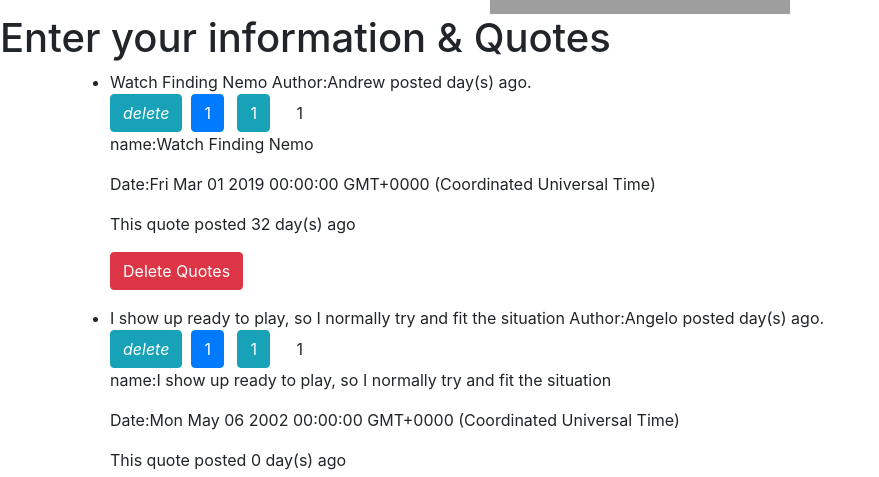
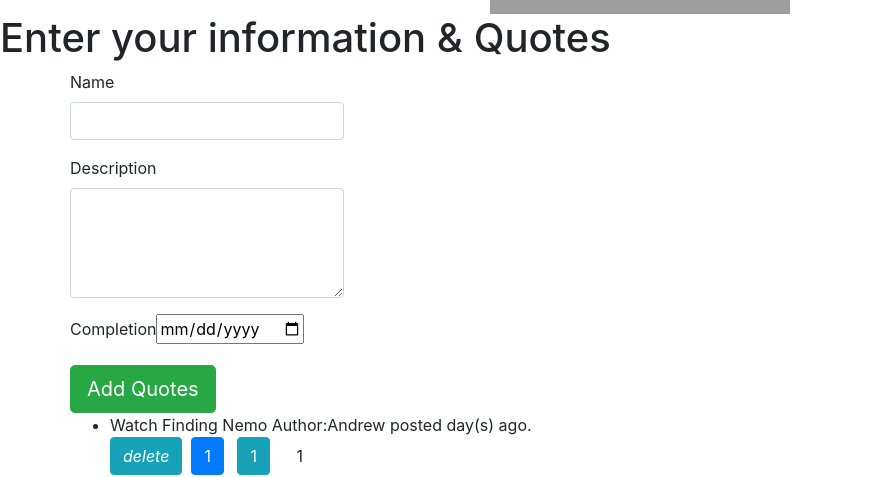
Before and after one commit to umurangamirwa/Quotes, an Angular app: page / in a window 1280 px wide. Shown: the part 267-744 px from the top of the page, without its empty margins (0-879 px from the left). Built offline with nearby package versions, Linux system fonts and the light colour scheme; grey boxes are pictures that could not be loaded.

Commit message:
add changes

```diff
--- a/src/app/quotes/quotes.component.html
+++ b/src/app/quotes/quotes.component.html
@@ -2,7 +2,7 @@
 <div class="container">
 
     <div class="row">
-        <!-- <app-quote-form (addNewQuotes)="addNewQuotes()"></app-quote-form> -->
+        <app-quote-form (addNewQuotes)="addNewQuotes()"></app-quote-form>
     </div>
     <div class="row" *ngFor='let quote of quotes;let i = index'>
         <ul>
```
